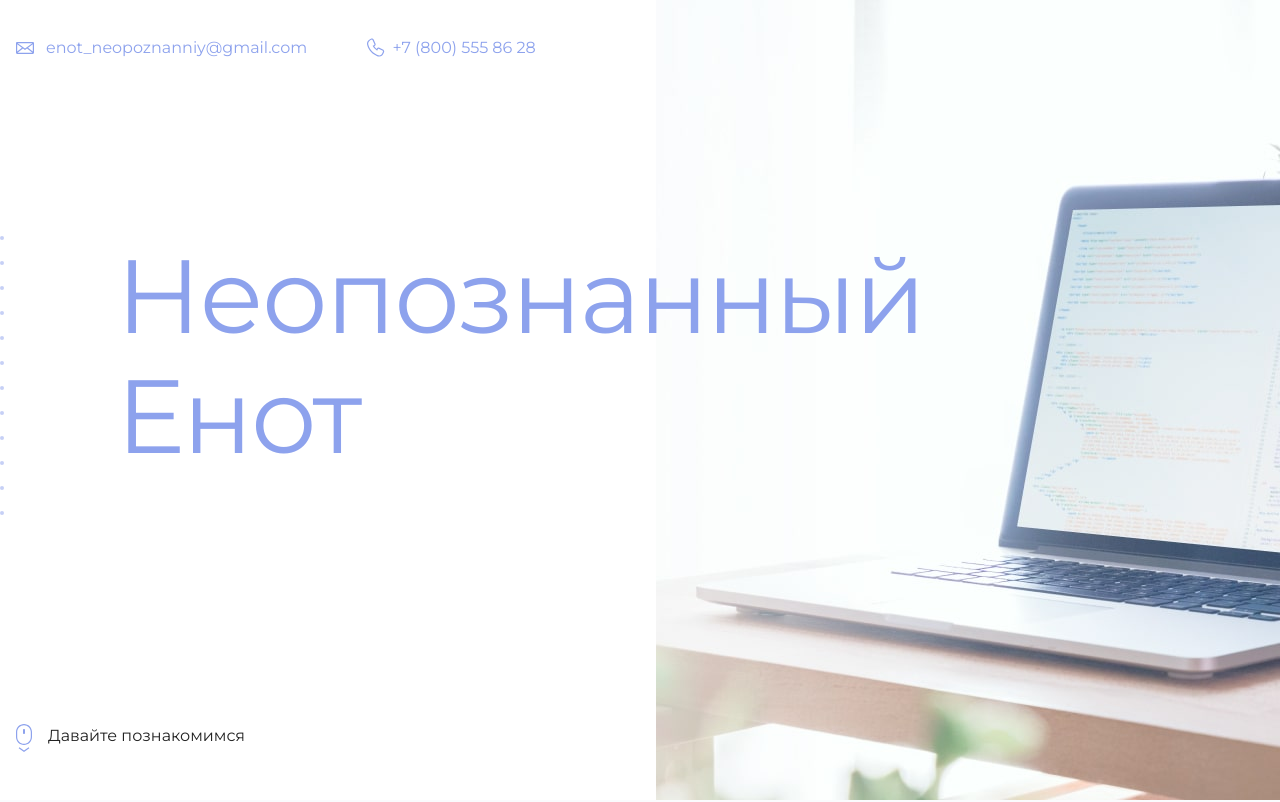
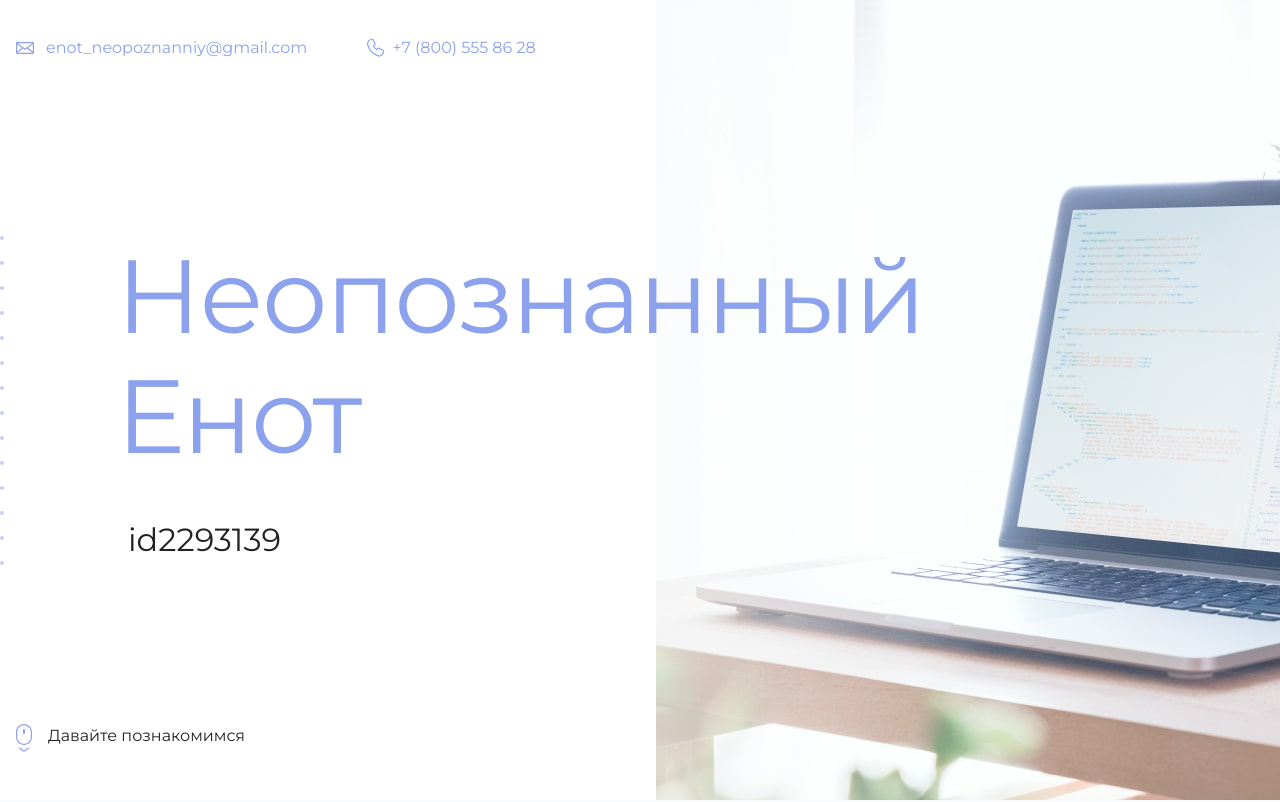
Before and after one commit to spolber/github-pages-example, a plain HTML site: page index.html in a window 1280 px wide. Shown: the top 802 px of the page. Drawn offline with Linux system fonts and the light colour scheme.

Commit message:
Add files via upload

```diff
--- a/index.html
+++ b/index.html
@@ -19,7 +19,7 @@
       <section class="hero-image">
         <div class="container">
           <h1 class="heading">Неопознанный Енот</h1>
-          <p><id2293139></p>
+          <p>id2293139</p>
         </div>
       </section>
 
```
